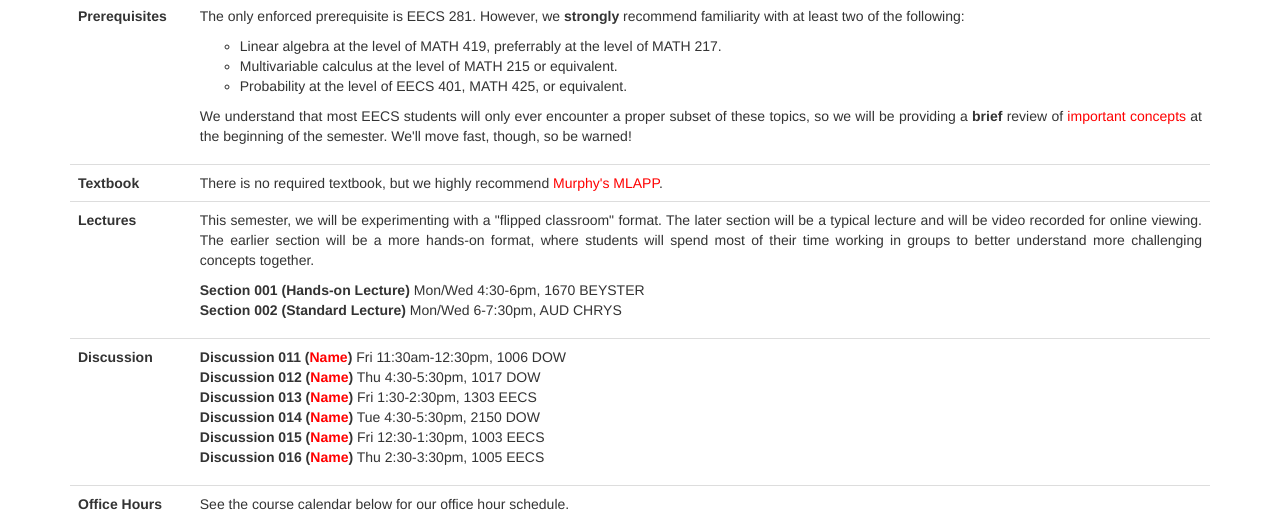
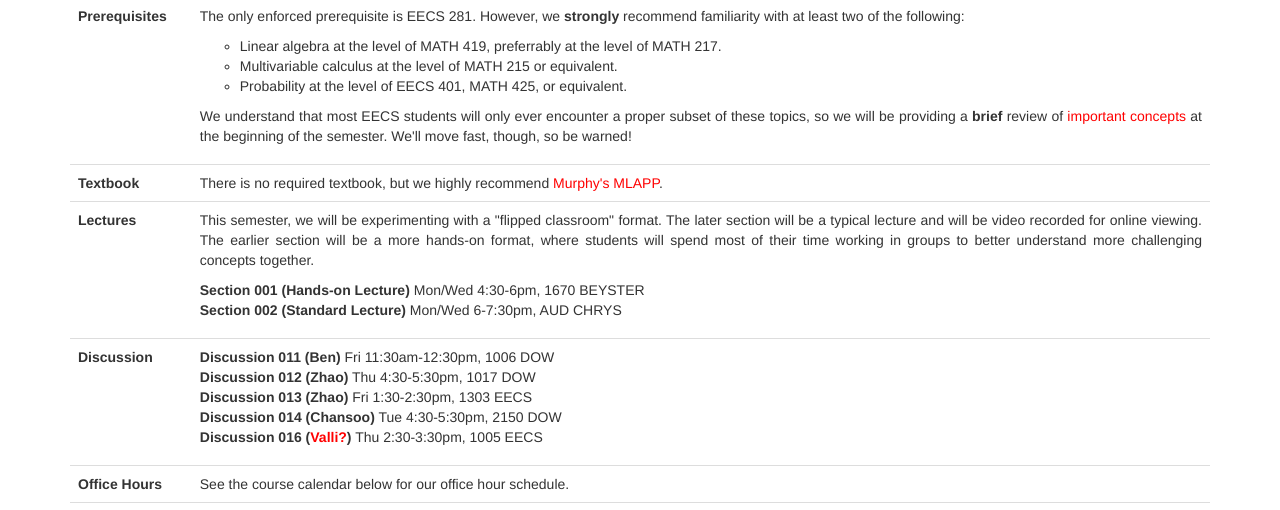
Before and after one commit to eecs445-f16/eecs445-f16.github.io, a plain HTML site: page index.html in a window 1280 px wide. Shown: the part 440-950 px from the top of the page. Drawn offline with nearby package versions, Linux system fonts and the light colour scheme.

Commit message:
autogenerate site

```diff
--- a/feeds/all.atom.xml
+++ b/feeds/all.atom.xml
@@ -1,2 +1,2 @@
 <?xml version="1.0" encoding="utf-8"?>
-<feed xmlns="http://www.w3.org/2005/Atom"><title>EECS 445: Introduction to Machine Learning</title><link href="http://eecs445-f16.github.io/" rel="alternate"></link><link href="http://eecs445-f16.github.io/feeds/all.atom.xml" rel="self"></link><id>http://eecs445-f16.github.io/</id><updated>2016-09-07T17:02:02Z</updated></feed>
+<feed xmlns="http://www.w3.org/2005/Atom"><title>EECS 445: Introduction to Machine Learning</title><link href="http://eecs445-f16.github.io/" rel="alternate"></link><link href="http://eecs445-f16.github.io/feeds/all.atom.xml" rel="self"></link><id>http://eecs445-f16.github.io/</id><updated>2016-09-07T17:15:48Z</updated></feed>
--- a/index.html
+++ b/index.html
@@ -93,12 +93,11 @@
     <tr><th>Discussion</th>
         <td>
         <ul class="list-unstyled">
-            <li><b>Discussion 011 (<span style="color:red">Name</span>)</b> Fri 11:30am-12:30pm, 1006 DOW</li>
-            <li><b>Discussion 012 (<span style="color:red">Name</span>)</b> Thu 4:30-5:30pm, 1017 DOW</li>
-            <li><b>Discussion 013 (<span style="color:red">Name</span>)</b> Fri 1:30-2:30pm, 1303 EECS</li>
-            <li><b>Discussion 014 (<span style="color:red">Name</span>)</b> Tue 4:30-5:30pm, 2150 DOW</li>
-            <li><b>Discussion 015 (<span style="color:red">Name</span>)</b> Fri 12:30-1:30pm, 1003 EECS</li>
-            <li><b>Discussion 016 (<span style="color:red">Name</span>)</b> Thu 2:30-3:30pm, 1005 EECS</li>
+            <li><b>Discussion 011 (Ben)</b> Fri 11:30am-12:30pm, 1006 DOW</li>
+            <li><b>Discussion 012 (Zhao)</b> Thu 4:30-5:30pm, 1017 DOW</li>
+            <li><b>Discussion 013 (Zhao)</b> Fri 1:30-2:30pm, 1303 EECS</li>
+            <li><b>Discussion 014 (Chansoo)</b> Tue 4:30-5:30pm, 2150 DOW</li>
+            <li><b>Discussion 016 (<span style="color:red">Valli?</span>)</b> Thu 2:30-3:30pm, 1005 EECS</li>
         </ul>
         </td>
     </tr>
@@ -147,10 +146,6 @@
     </tbody></table>
 </div>
 
-<h2>Academic Integrity</h2>
-
-blah blah blah
-
 </div>
 
 </body>
```
